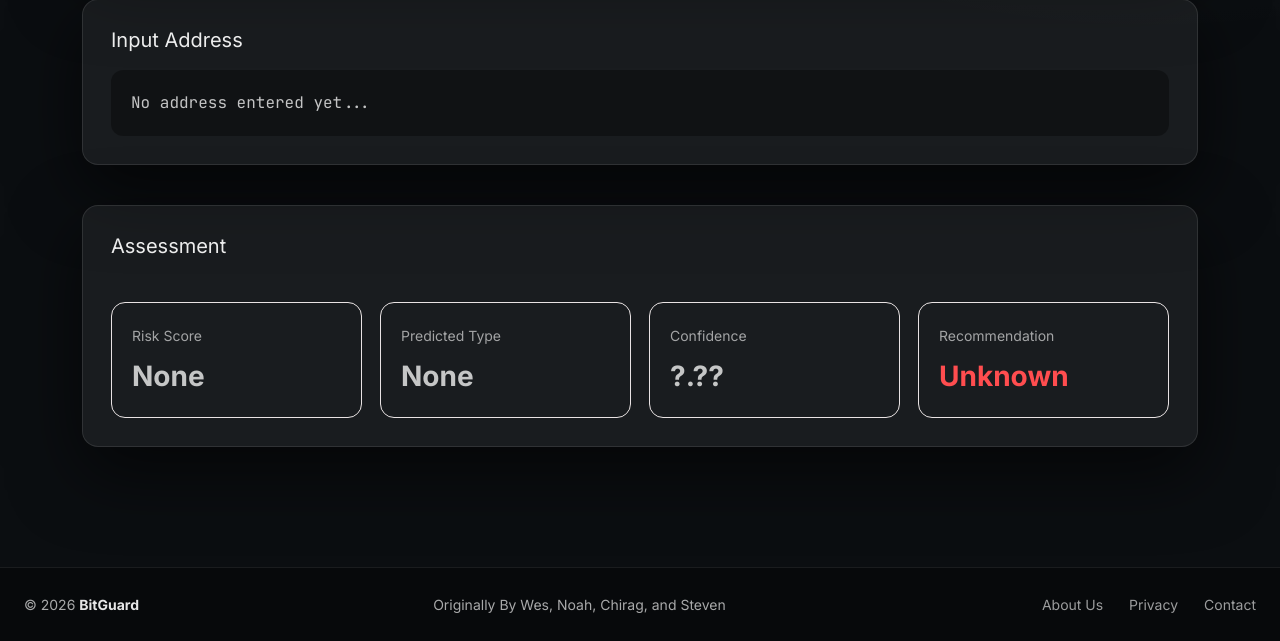
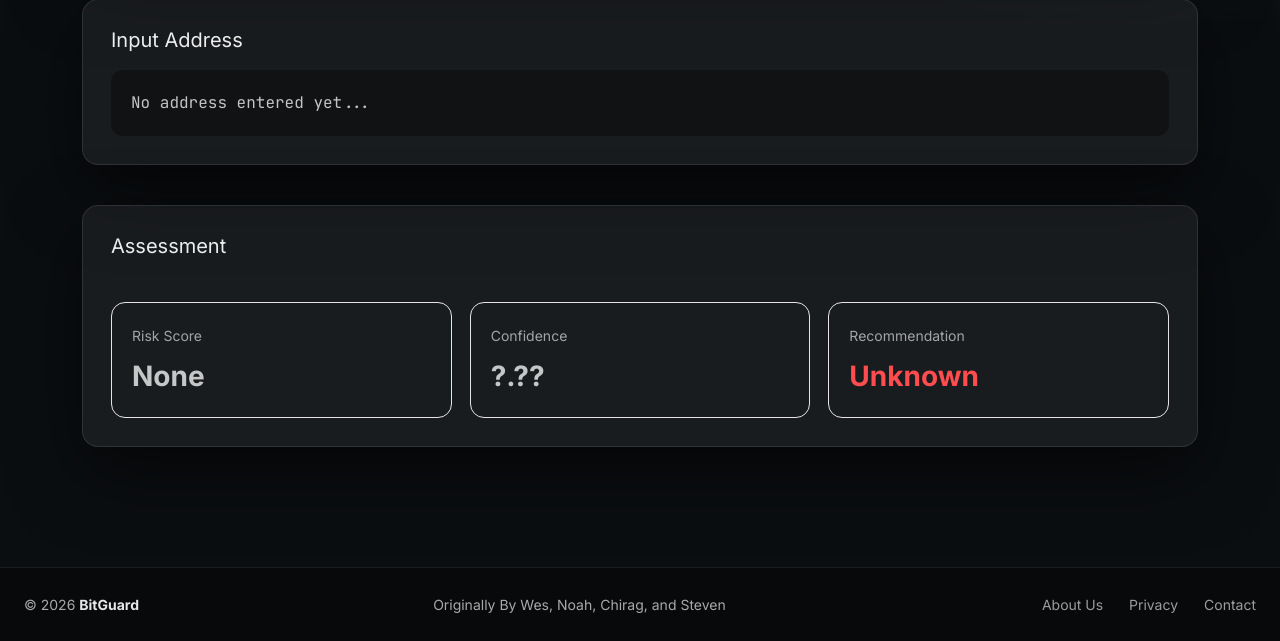
Before and after one commit to thesteau/bitguard, a FastAPI app: page / in a window 1280 px wide. Shown: the part 483-1124 px from the top of the page. Run offline with FastAPI, Linux system fonts and the light colour scheme; parts of the project's set-up code (start-up, migrations or seed data) failed here and were passed over.

Commit message:
Remove predicted type

```diff
--- a/frontend/static/js/index.js
+++ b/frontend/static/js/index.js
@@ -7,7 +7,7 @@ const btn = document.getElementById("searchBtn");
 const depthSelect = document.getElementById("depthSelect");
 
 const riskScoreEl = document.getElementById("riskScore");
-const predictedTypeEl = document.getElementById("predictedType");
+// const predictedTypeEl = document.getElementById("predictedType");
 const confidenceEl = document.getElementById("confidence");
 const recommendationEl = document.getElementById("recommendation");
 
@@ -18,7 +18,7 @@ function updatePreview() {
 
 function setEmpty() {
   riskScoreEl.textContent = "None";
-  predictedTypeEl.textContent = "None";
+  // predictedTypeEl.textContent = "None";
   confidenceEl.textContent = "?.??";
   recommendationEl.textContent = "Unknown";
   recommendationEl.className = "danger";
@@ -29,7 +29,7 @@ function setLoading() {
   btn.textContent = "…";
 
   riskScoreEl.textContent = "…";
-  predictedTypeEl.textContent = "…";
+  // predictedTypeEl.textContent = "…";
   confidenceEl.textContent = "…";
   recommendationEl.textContent = "Checking…";
   recommendationEl.className = "warn";
@@ -42,7 +42,7 @@ function clearLoading() {
 
 function setResult(data) {
   riskScoreEl.textContent = data.risk_score ?? "None";
-  predictedTypeEl.textContent = data.predicted_type ?? "None";
+  // predictedTypeEl.textContent = data.predicted_type ?? "None";
 
   confidenceEl.textContent =
     data.confidence !== undefined && data.confidence !== null
--- a/frontend/templates/pages/index.html
+++ b/frontend/templates/pages/index.html
@@ -51,10 +51,10 @@
         <strong id="riskScore">None</strong>
       </div>
 
-      <div class="stat">
+      <!-- <div class="stat">
         <label>Predicted Type</label>
         <strong id="predictedType">None</strong>
-      </div>
+      </div> -->
 
       <div class="stat">
         <label>Confidence</label>
```
